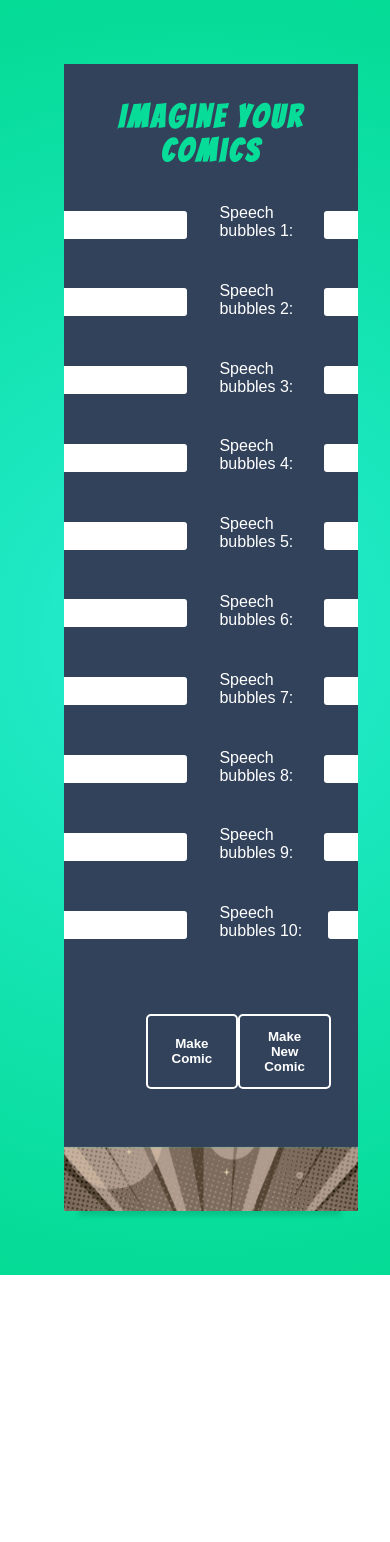
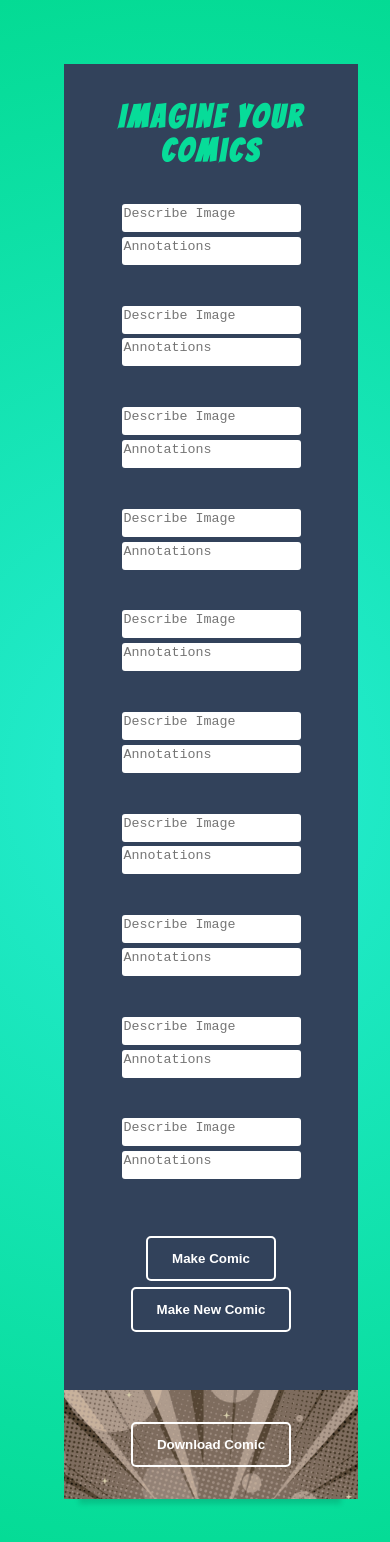
Before and after one commit to amankp77/dashtoon-assingment, a React (Create React App) app: page / in a window 390 px wide. Shown: the top 1542 px of the page. Before the commit the page ends 1275 px from the top, so only its background shows below. Built offline with nearby package versions, Linux system fonts and the light colour scheme.

Commit message:
Build the "download comic strip" feature

```diff
--- a/src/App.css
+++ b/src/App.css
@@ -77,7 +77,7 @@ body {
 
 .left{
   min-height: 80vh;
-  width: 50%;
+  width: 35%;
   padding: 2rem 1rem;
   overflow-y: scroll;
   background-color: #32425b;
@@ -92,7 +92,7 @@ body {
     align-items: center;
     padding: 2rem 1rem;
     overflow-y: scroll;
-    width:50%;
+    width:65%;
     background-image: url(Assets/Hero.jpg);
     background-size: cover;
 
@@ -127,7 +127,7 @@ h1{
   margin-bottom: 0.5rem;
 }
 img{
-  width: 19rem;
+  /* width: 19rem; */
   margin: .3rem;
   border-radius: 3px;
   transition: all 0.2s ;
@@ -181,9 +181,10 @@ label{
 
 .buttons{
   display: flex;
+;
   justify-content: space-between;
-  margin-top: 2rem;
-  width: 50%;
+  margin-top: 1rem;
+  width: 90%;
 }
 
 button{
@@ -223,9 +224,9 @@ label {
       flex-direction: column;
   }
 
-  img{
+  /* img{
     width: 25rem;
-  }
+  } */
   .buttons > *{
      margin-bottom: 0.4rem;
   }
@@ -245,11 +246,12 @@ label {
   .left,.right{
     width: 100%;
   }
-  img{
+  /* img{
     width: 25rem
-  }
+  } */
   .panel-inputs,.buttons{
-    flex-direction: row;
+    flex-direction: column;
+    align-items: center;
 }
 
 }
--- a/src/App.js
+++ b/src/App.js
@@ -1,15 +1,75 @@
 // src/App.js
-import React, { useState } from 'react';
-import './App.css';
+import React, { useState, useRef } from "react";
+import "./App.css";
 
-const API_URL = "https://xdwvg9no7pefghrn.us-east-1.aws.endpoints.huggingface.cloud";
-const API_KEY = "VknySbLLTUjbxXAXCjyfaFIPwUTCeRXbFSOjwRiCxsxFyhbnGjSFalPKrpvvDAaPVzWEevPljilLVDBiTzfIbWFdxOkYJxnOPoHhkkVGzAknaOulWggusSFewzpqsNWM";
+const API_URL =
+  "https://xdwvg9no7pefghrn.us-east-1.aws.endpoints.huggingface.cloud";
+const API_KEY =
+  "VknySbLLTUjbxXAXCjyfaFIPwUTCeRXbFSOjwRiCxsxFyhbnGjSFalPKrpvvDAaPVzWEevPljilLVDBiTzfIbWFdxOkYJxnOPoHhkkVGzAknaOulWggusSFewzpqsNWM";
 
 function App() {
-  const [comicText, setComicText] = useState(Array(10).fill(''));
-  const [annotationPanelText, setAnnotationPanelText] = useState(Array(10).fill(''));
+  const [comicText, setComicText] = useState(Array(10).fill(""));
+  const [annotationPanelText, setAnnotationPanelText] = useState(
+    Array(10).fill("")
+  );
   const [comicImages, setComicImages] = useState(Array(10).fill(null));
   const [loading, setLoading] = useState(false);
+
+  const comicDisplayRef = useRef(null);
+
+  const handleDownloadComic = () => {
+    const canvas = document.createElement("canvas");
+    const ctx = canvas.getContext("2d");
+
+    // Set canvas dimensions based on the comic display size
+    canvas.width = comicDisplayRef.current.offsetWidth;
+    canvas.height = comicDisplayRef.current.offsetHeight;
+
+    const comicPanels =
+    comicDisplayRef.current.querySelectorAll(".comic-panel");
+
+
+    const image = document.querySelector('.hero');
+    console.log(image)
+    ctx.drawImage(image, 0, 0, canvas.width, canvas.height);
+
+    comicPanels.forEach((panel, index) => {
+      const img = panel.querySelector("img");
+      const annotationBox = panel.querySelector(".box1");
+      const imgX = panel.offsetLeft - 561;
+      const imgY = panel.offsetTop;
+      const imgWidth = img.width;
+      const imgHeight = img.height;
+
+
+      // Draw the image onto the canvas
+      ctx.drawImage(img, imgX, imgY, imgWidth, imgHeight);
+
+      // Draw the annotation box onto the canvas
+      console.log(annotationBox)
+      if (annotationBox) {
+        const annotation = annotationBox.querySelector(".annotation").innerText;
+        const boxX = imgX + 20;
+        const boxY = imgY + annotationBox.offsetTop;
+        const boxWidth = annotationBox.offsetWidth;
+        const boxHeight = annotationBox.offsetHeight;
+        console.log(boxY,boxX,boxWidth,boxHeight);
+        ctx.fillStyle = "white"; // Set the background color of the annotation box
+        ctx.fillRect(boxX, boxY, 200, 30);
+
+        ctx.font = "24px Arial";
+        ctx.fillStyle = "black"; // Set the text color of the annotation
+        ctx.fillText(annotation, boxX + 10, boxY + 25); // Adjust the position as needed
+      }
+    });
+
+    // Convert the canvas content to a data URL and trigger download
+      const dataUrl = canvas.toDataURL("image/png");
+      const a = document.createElement("a");
+      a.href = dataUrl;
+      a.download = "comic_collage.png";
+      a.click();
+  };
 
   const handleInputChange = (index, value) => {
     const newText = [...comicText];
@@ -27,11 +87,13 @@ function App() {
     try {
       setLoading(true);
 
-
       const images = await Promise.all(
         comicText.map(async (text, index) => {
           if (!text) {
-            return { imageUrl: null, annotation: "Write some text instead of generating an image." };
+            return {
+              imageUrl: null,
+              annotation: "Write some text instead of generating an image.",
+            };
           }
 
           const data = { inputs: text };
@@ -42,40 +104,42 @@ function App() {
             const imageUrl = URL.createObjectURL(imageBlob);
             return { imageUrl, annotation: annotationPanelText[index] };
           } else {
-            console.error(`Error for Panel ${index + 1}: ${response.statusText}`);
-            return { imageUrl: null, annotation: `Error: ${response.statusText}` };
+            console.error(
+              `Error for Panel ${index + 1}: ${response.statusText}`
+            );
+            return {
+              imageUrl: null,
+              annotation: `Error: ${response.statusText}`,
+            };
           }
         })
       );
 
       setComicImages(images);
     } catch (error) {
-      console.error('Error:', error.message);
+      console.error("Error:", error.message);
     } finally {
       setLoading(false);
     }
   };
 
   const handleGenerateAnotherComic = () => {
-    setComicText(Array(10).fill(''));
-    setAnnotationPanelText(Array(10).fill(''));
+    setComicText(Array(10).fill(""));
+    setAnnotationPanelText(Array(10).fill(""));
     setComicImages(Array(10).fill(null));
   };
 
   const query = async (data) => {
     try {
-      const response = await fetch(
-        API_URL,
-        {
+      const response = await fetch(API_URL, {
         headers: {
-            "Accept": "image/png",
-            "Authorization": `Bearer ${API_KEY}`,
-            "Content-Type": "application/json"
+          Accept: "image/png",
+          Authorization: `Bearer ${API_KEY}`,
+          "Content-Type": "application/json",
         },
         method: "POST",
         body: JSON.stringify(data),
-        }
-      );
+      });
 
       if (!response.ok) {
         throw new Error(`HTTP error! Status: ${response.status}`);
@@ -83,7 +147,7 @@ function App() {
 
       return response;
     } catch (error) {
-      console.error('Error in query function:', error.message);
+      console.error("Error in query function:", error.message);
       throw error;
     }
   };
@@ -99,28 +163,29 @@ function App() {
             {comicText.map((text, index) => (
               <div key={index} className="panel-inputs">
                 <div className="panel-text">
-              <label>{`Panel ${index + 1}: `}</label>
                   <textarea
-                className='textarea-name'
+                    placeholder="Describe Image"
+                    className="textarea-name"
                     value={text}
                     onChange={(e) => handleInputChange(index, e.target.value)}
                   />
                 </div>
-            <div className="annotation-text">
-              <label>{`Speech bubbles ${index + 1}: `}</label>
+                <div className="Annotation-text">
                   <textarea
-                className='textarea-anot'
+                    placeholder="Annotations"
+                    className="textarea-anot"
                     value={annotationPanelText[index]}
-                onChange={(e) => handleAnnotationChange(index, e.target.value)}
+                    onChange={(e) =>
+                      handleAnnotationChange(index, e.target.value)
+                    }
                   />
                 </div>
               </div>
             ))}
 
             <div className="buttons">
-
               <button type="button" onClick={handleSubmit} disabled={loading}>
-          {loading ? 'Generating...' : 'Make Comic'}
+                {loading ? "Generating..." : "Make Comic"}
               </button>
               <button type="button" onClick={handleGenerateAnotherComic}>
                 Make New Comic
@@ -129,27 +194,37 @@ function App() {
           </form>
         </div>
         {/* {loading && <div className="loader"></div>} */}
-      <div className="right">
+        <div className="right" ref={comicDisplayRef}>
           <div className="comic-display">
-        {comicImages.map((panel, index) => (
+            {comicImages.map(
+              (panel, index) =>
                 panel && (
                   <div key={index} className="comic-panel">
                     {panel.imageUrl ? (
-                <img src={panel.imageUrl} alt={`Create more ${index + 1}`} />
+                      <img
+                        src={panel.imageUrl}
+                        alt={`Create more ${index + 1}`}
+                        height="350px"
+                      />
                     ) : (
-                <div className="default-text">{panel.annotation}</div>
+                      <div></div>
                     )}
-              {panel.annotation!=="Write some text instead of generating an image."?
+                    {panel.annotation !==
+                    "Write some text instead of generating an image." ? (
                       <div className="box box1">
                         <div className="annotation">{panel.annotation}</div>
-              </div>:
-              <div></div>}
+                      </div>
+                    ) : (
+                      <div></div>
+                    )}
                   </div>
                 )
-        ))}
+            )}
+          </div>
+          <button onClick={handleDownloadComic}>Download Comic</button>
         </div>
       </div>
-    </div>
+        <img src={require('./Assets/Hero.jpg')} alt=""  style={{display:"none"}} className="hero"/>
     </div>
   );
 }
```
Lines whose indentation alone changed are shown as unchanged.
